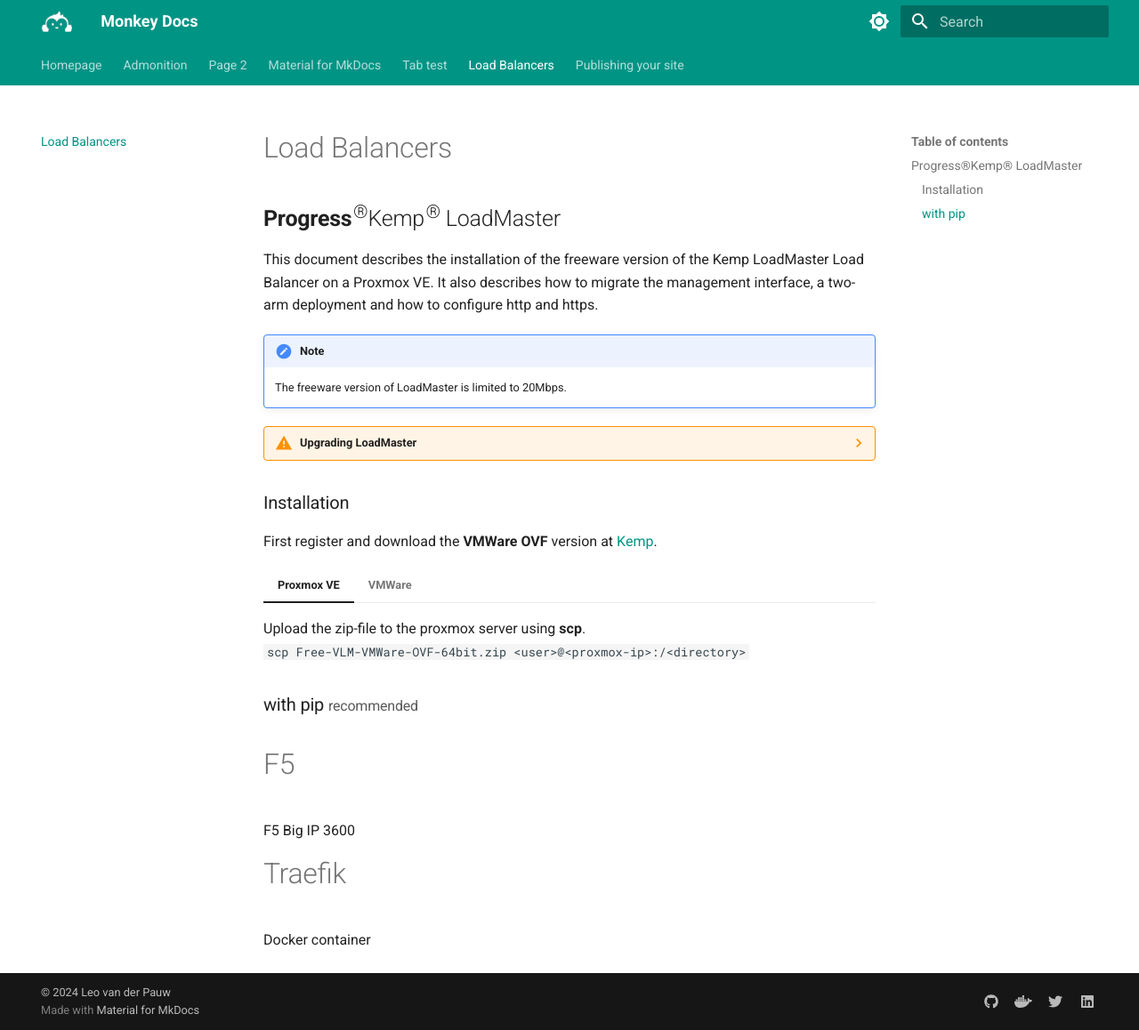
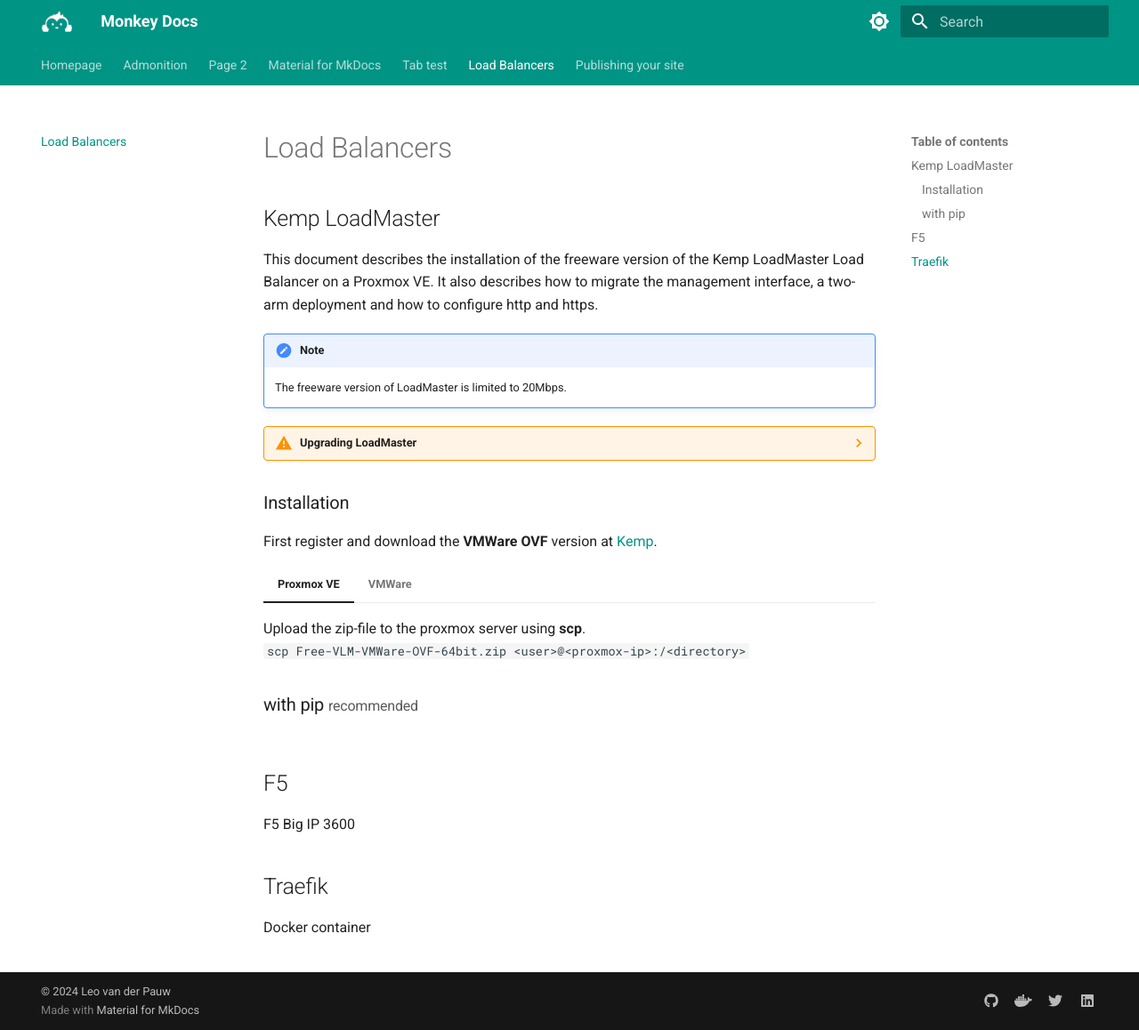
Before and after one commit to lp182501/mkdocs, an MkDocs documentation site: the page built from docs/page5.md, in a window 1280 px wide and 1158 px high. Shown: the whole window at 89% size. Built offline with MkDocs 1.6.1 and Material for MkDocs 9.7.7, drawn with Linux system fonts in a browser that asks for light colours.

Commit message:
Update page5.md

```diff
--- a/docs/page5.md
+++ b/docs/page5.md
@@ -1,5 +1,5 @@
 # Load Balancers
-## **Progress**<sup>&reg;</sup>Kemp<sup>&reg;</sup> LoadMaster
+## Kemp LoadMaster
 This document describes the installation of the freeware version of the Kemp LoadMaster Load Balancer on a Proxmox VE.
 It also describes how to migrate the management interface, a two-arm deployment and how to configure http and https.
 
@@ -21,8 +21,8 @@
 === "VMWare"
     Text
 
-# F5
+## F5
 F5 Big IP 3600
 
-# Traefik
+## Traefik
 Docker container
```
